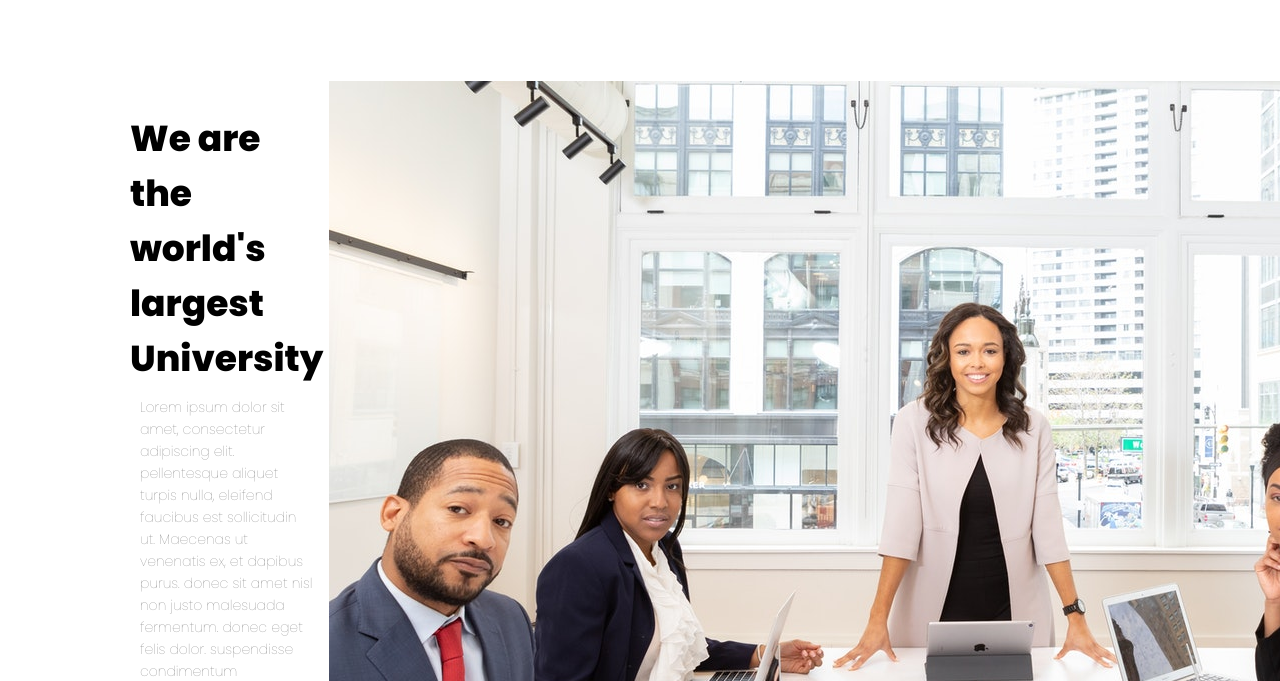
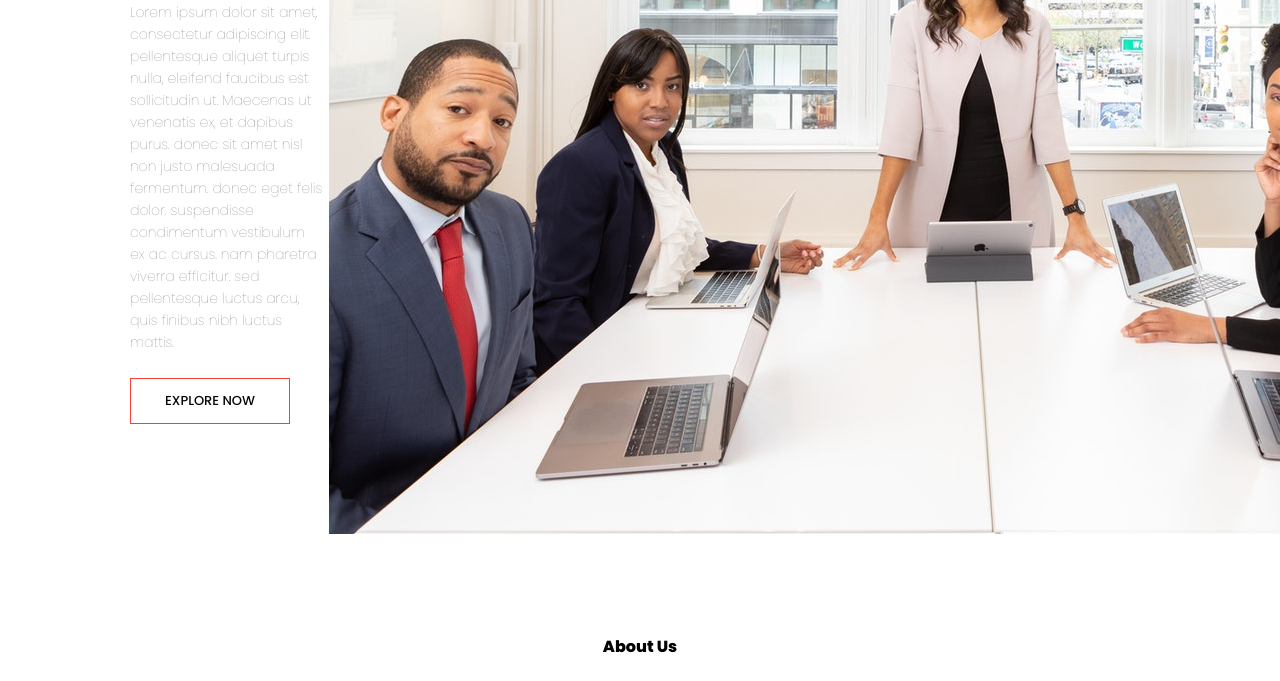
Before and after one commit to iamgowri/college-websites, a plain HTML site: page about.html in a window 1280 px wide. Shown: the part 850-1531 px from the top of the page. Drawn offline with Linux system fonts and the light colour scheme.

Commit message:
completed till 09:19

```diff
--- a/about.html
+++ b/about.html
@@ -11,7 +11,7 @@
 <link rel="stylesheet" href="https://cdnjs.cloudflare.com/ajax/libs/font-awesome/6.5.1/css/all.min.css" integrity="sha512-DTOQO9RWCH3ppGqcWaEA1BIZOC6xxalwEsw9c2QQeAIftl+Vegovlnee1c9QX4TctnWMn13TZye+giMm8e2LwA==" crossorigin="anonymous" referrerpolicy="no-referrer" />
 </head>
 <body>
-<section class="sub- header">
+<section class="sub-header">
     <nav>
         <a href="index.html"><img src="images/logo.png"></a>
         <div class="nav-links" id="navlinks">
@@ -38,7 +38,7 @@
         <div class="about-col">
             <h1>We are the world's largest University</h1>
             <p>Lorem ipsum dolor sit amet, consectetur  adipiscing elit. pellentesque aliquet turpis nulla, eleifend faucibus est sollicitudin ut. Maecenas ut venenatis ex, et dapibus purus. donec sit amet nisl non justo malesuada fermentum. donec eget felis dolor. suspendisse condimentum vestibulum ex ac cursus. nam pharetra viverra efficitur. sed pellentesque luctus arcu, quis finibus nibh luctus mattis.</p>
-            <a href="EXPLORE NOW"></a>
+            <a href= "" class="hero-btn red-btn">EXPLORE NOW</a>
 
         </div>
         <div class="about-col"></div>
--- a/style.css
+++ b/style.css
@@ -356,3 +356,23 @@ h3{
     flex-basis: 48%;
     padding: 30px 2px;
 }
+.about-col img{
+   width: 100%;
+}
+
+.about-col h1{
+    padding-top: 0;
+}
+.about-col p{
+    padding: 15px 0 25px;
+}
+
+.red-btn{
+    border: 1px solid #f44336;
+    background: transparent;
+    color: #070606;
+}
+
+.red-btn:hover{
+    color: #fff;
+}
```
